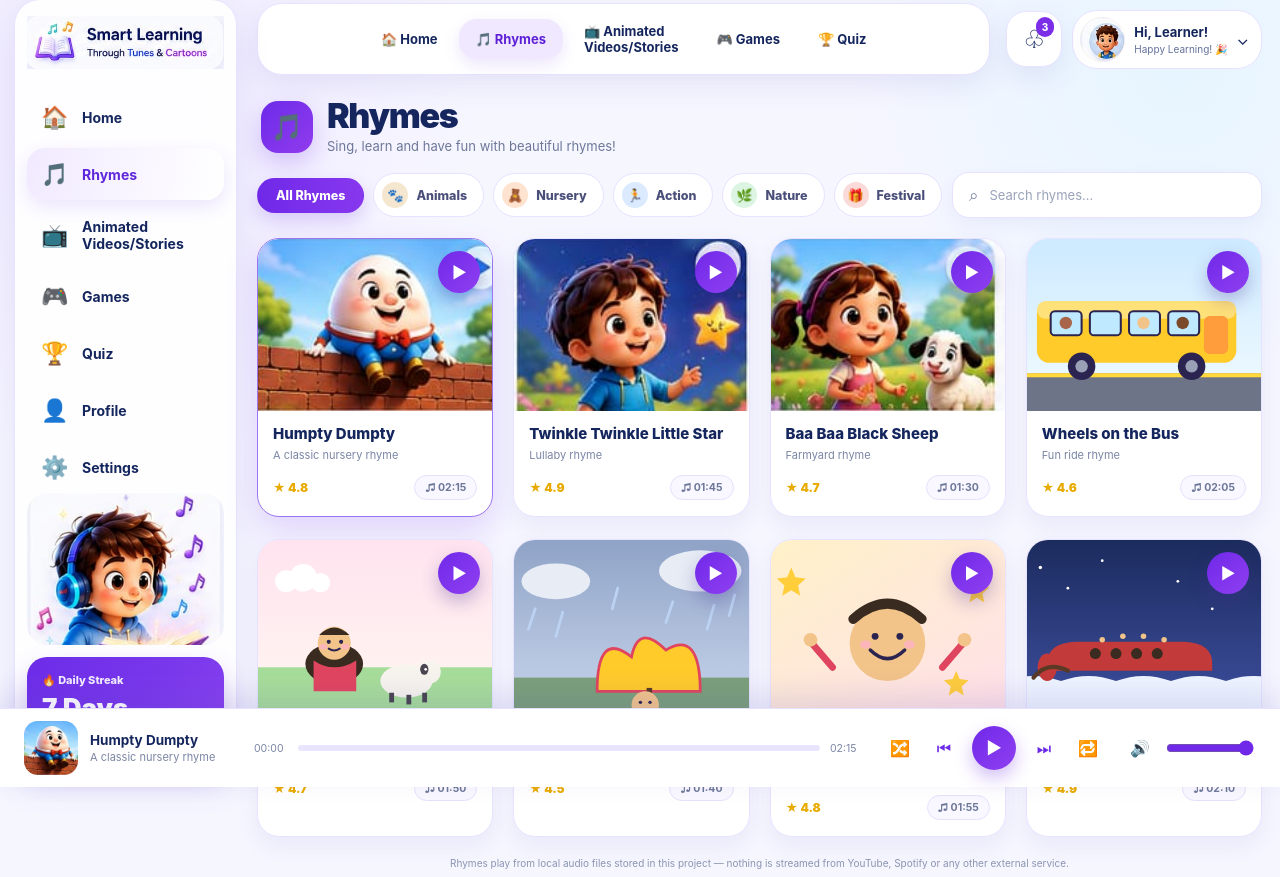
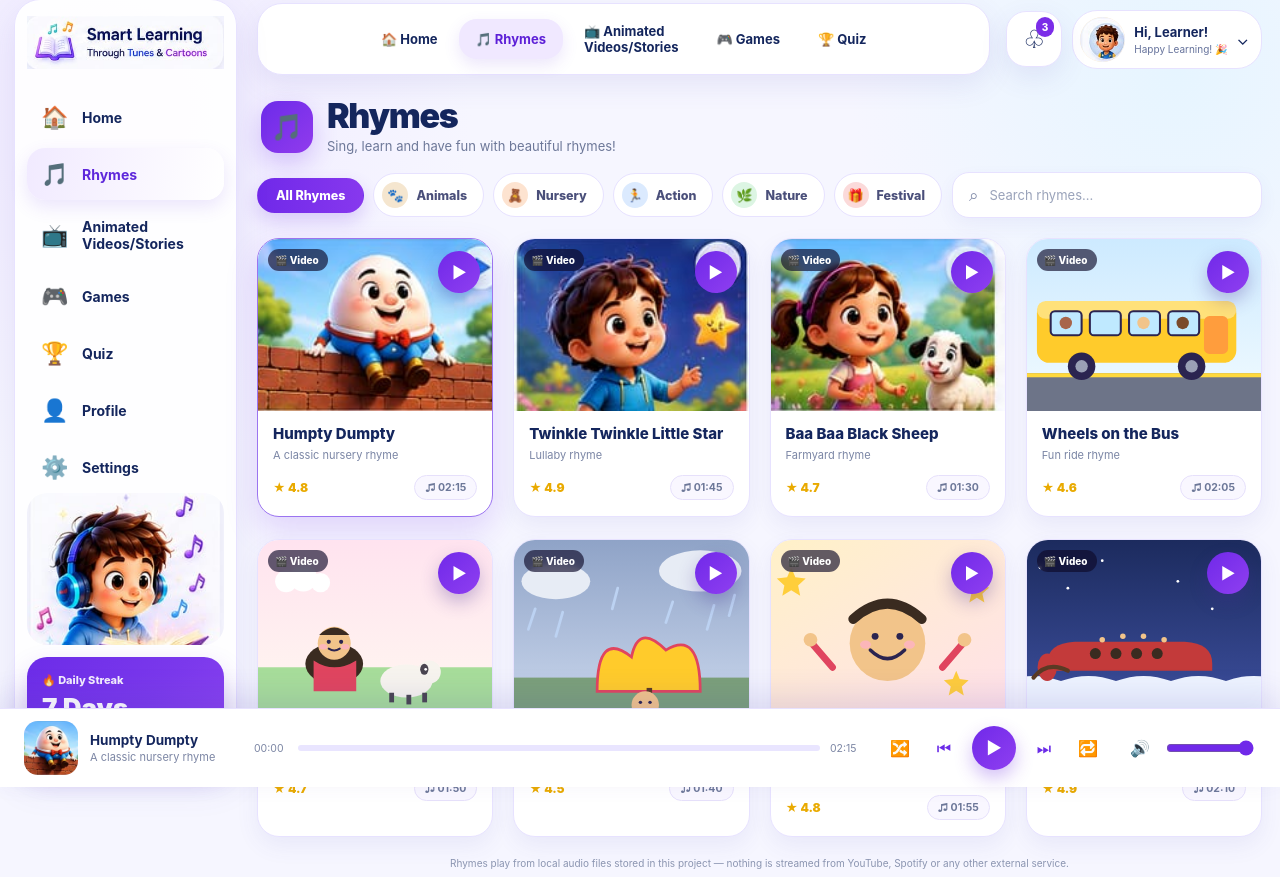
Before and after one commit to srikar3006/smart_learning, a Django app: page /rhymes/ in a window 1280 px wide. Shown: the part 13-890 px from the top of the page. Run offline with Django 5.2, Linux system fonts and the light colour scheme; a user stored in the database is signed in; data that the repository does not hold is empty.

Commit message:
Fixed rhymes data and gitignore for large files

```diff
--- a/rhymes/rhyme_data.py
+++ b/rhymes/rhyme_data.py
@@ -1,49 +1,3 @@
-# ============================================================
-# RHYMES — CONTENT CONFIG
-# ============================================================
-#
-# This is the ONE file you need to edit to add, remove or update
-# a rhyme on the "Rhymes" page. It works exactly the same way as
-# core/video_data.py does for the "Animated Videos & Stories" page.
-#
-# HOW TO ADD A NEW RHYME
-# -----------------------------------------------------------
-# 1. Copy one of the dictionaries below and paste it at the end
-#    of the RHYMES list.
-# 2. Give it a new unique "id" (just the next number).
-# 3. Set "category" to one of the values in CATEGORIES below
-#    (the value must match exactly, e.g. "Animals").
-# 4. Drop your audio file and thumbnail image here:
-#
-#       PUT RHYME AUDIO FILES HERE:      static/audio/rhymes/<your-file>.mp3
-#       PUT RHYME THUMBNAILS HERE:       static/images/rhymes/<your-file>.jpg
-#
-#    then point "audio" / "thumbnail" at those filenames.
-# 5. That's it — no other file needs to change. The Rhymes page
-#    reads this list automatically.
-#
-# NOTE ON AUDIO/THUMBNAIL FILES
-# -----------------------------------------------------------
-# Each rhyme currently points at a simple hand-drawn .svg
-# thumbnail (already included in static/images/rhymes/) so the
-# page looks complete out of the box. Swap any of them out for
-# your own .jpg/.png photo any time — just replace the file and
-# update the "thumbnail" value below to match your filename.
-#
-# There are no placeholder audio files (only you can legally
-# supply the rhyme recordings). Until a real .mp3 is added in
-# static/audio/rhymes/, the bottom player will show a friendly
-# "audio coming soon" message instead of failing.
-#
-# ONLY LOCAL FILES ARE USED ON THIS PAGE.
-# No YouTube, Spotify or any other external service is used for
-# rhyme audio or thumbnails — everything is served from this
-# project's own /static/ folder.
-# ============================================================
-
-
-# Categories shown as filter pills at the top of the page.
-# "slug" is used internally for filtering, "label" is shown to the user.
 CATEGORIES = [
     {"slug": "all", "label": "All Rhymes", "icon": "🎵"},
     {"slug": "Animals", "label": "Animals", "icon": "🐾"},
@@ -53,13 +7,6 @@ CATEGORIES = [
     {"slug": "Festival", "label": "Festival", "icon": "🎁"},
 ]
 
-
-# ------------------------------------------------------------
-# RHYME LIBRARY
-# ADD NEW RHYMES HERE — add new entries below this line, keep
-# the same shape (id, title, description, category, duration,
-# rating, thumbnail, audio).
-# ------------------------------------------------------------
 RHYMES = [
     {
         "id": 1,
@@ -70,6 +17,7 @@ RHYMES = [
         "rating": 4.8,
         "thumbnail": "images/reference/humpty.png",
         "audio": "audio/rhymes/humpty-dumpty.mp3",
+        "video": "videos/rhymes/humpty-dumpty.mp4",
     },
     {
         "id": 2,
@@ -79,7 +27,8 @@ RHYMES = [
         "duration": "01:45",
         "rating": 4.9,
         "thumbnail": "images/reference/twinkle.png",
-        "audio": "audio/rhymes/twinkle-twinkle.mp4",
+        "audio": "audio/rhymes/twinkle-twinkle.mp3",
+        "video": "videos/rhymes/twinkle-twinkle.mp4",
     },
     {
         "id": 3,
@@ -90,6 +39,7 @@ RHYMES = [
         "rating": 4.7,
         "thumbnail": "images/reference/baa-baa.png",
         "audio": "audio/rhymes/baa-baa-black-sheep.mp3",
+        "video": "videos/rhymes/baa-baa-black-sheep.mp4",
     },
     {
         "id": 4,
@@ -100,6 +50,7 @@ RHYMES = [
         "rating": 4.6,
         "thumbnail": "images/rhymes/wheels-on-the-bus.svg",
         "audio": "audio/rhymes/wheels-on-the-bus.mp3",
+        "video": "videos/rhymes/wheels-on-the-bus.mp4",
     },
     {
         "id": 5,
@@ -110,6 +61,7 @@ RHYMES = [
         "rating": 4.7,
         "thumbnail": "images/rhymes/mary-had-a-little-lamb.svg",
         "audio": "audio/rhymes/mary-had-a-little-lamb.mp3",
+        "video": "videos/rhymes/mary-had-a-little-lamb.mp4",
     },
     {
         "id": 6,
@@ -120,6 +72,7 @@ RHYMES = [
         "rating": 4.5,
         "thumbnail": "images/rhymes/rain-rain-go-away.svg",
         "audio": "audio/rhymes/rain-rain-go-away.mp3",
+        "video": "videos/rhymes/rain-rain-go-away.mp4",
     },
     {
         "id": 7,
@@ -130,16 +83,17 @@ RHYMES = [
         "rating": 4.8,
         "thumbnail": "images/rhymes/if-youre-happy.svg",
         "audio": "audio/rhymes/if-youre-happy.mp3",
+        "video": "videos/rhymes/if-youre-happy.mp4",
     },
     {
         "id": 8,
         "title": "Jingle Bells",
         "description": "Festival rhyme",
+        "duration": "02:10",
         "category": "Festival",
-        "duration": "02:10",
         "rating": 4.9,
         "thumbnail": "images/rhymes/jingle-bells.svg",
         "audio": "audio/rhymes/jingle-bells.mp3",
+        "video": "videos/rhymes/jingle-bells.mp4",
     },
-    # ---- add new rhymes above this line -----------------------
 ]
--- a/rhymes/views.py
+++ b/rhymes/views.py
@@ -65,7 +65,8 @@ def rhyme_list(request):
         {
             **item,
             "thumbnail": static(item["thumbnail"]),
-            "audio": static(item["audio"]),
+            "audio": static(item["audio"]) if item.get("audio") else "",
+            "video": static(item["video"]) if item.get("video") else "",
         }
         for item in RHYMES
     ]
--- a/templates/rhymes/rhyme_list.html
+++ b/templates/rhymes/rhyme_list.html
@@ -78,6 +78,20 @@
 
 .footer-note{text-align:center;color:#8b95b1;font-size:10px;margin:20px 0 0}
 .toast{position:fixed;right:18px;bottom:150px;z-index:90;background:#18204e;color:#fff;border-radius:16px;padding:11px 14px;font-size:11px;box-shadow:0 15px 30px rgba(22,29,75,.24);opacity:0;transform:translateY(8px);pointer-events:none;transition:.22s}.toast.show{opacity:1;transform:none}
+
+.video-badge{position:absolute;left:10px;top:10px;z-index:2;background:rgba(15,10,40,.65);color:#fff;font-size:10px;font-weight:800;padding:5px 9px 5px 7px;border-radius:999px;backdrop-filter:blur(3px);display:flex;align-items:center;gap:4px}
+
+/* ============================================================
+   VIDEO MODAL — used only for rhymes that have a "video" file
+   ============================================================ */
+.video-modal{position:fixed;inset:0;z-index:200;background:rgba(10,8,30,.75);display:none;align-items:center;justify-content:center;padding:24px}
+.video-modal.show{display:flex}
+.video-modal-inner{position:relative;width:100%;max-width:920px;background:#0b0b1a;border-radius:22px;overflow:hidden;box-shadow:0 30px 70px rgba(0,0,0,.45)}
+.video-modal-player{width:100%;max-height:72vh;display:block;background:#000}
+.video-modal-title{padding:14px 20px;color:#fff;font-weight:850;font-size:14.5px}
+.video-modal-close{position:absolute;right:12px;top:12px;width:36px;height:36px;border-radius:50%;background:rgba(255,255,255,.16);color:#fff;border:0;font-size:18px;line-height:1;z-index:3;backdrop-filter:blur(4px)}
+.video-modal-close:hover{background:rgba(255,255,255,.32)}
+@media(max-width:520px){.video-modal{padding:0}.video-modal-inner{border-radius:0;max-width:100%;height:100%}.video-modal-player{max-height:60vh}}
 
 /* ============================================================
    BOTTOM AUDIO PLAYER — single row, matches app reference design
@@ -192,6 +206,15 @@
   <audio id="ap-audio" preload="metadata"></audio>
 </div>
 
+<!-- ============== VIDEO MODAL (rhymes with a real video file) ============== -->
+<div class="video-modal" id="video-modal">
+  <div class="video-modal-inner">
+    <button type="button" class="video-modal-close" id="video-modal-close" aria-label="Close video">×</button>
+    <video id="video-modal-player" class="video-modal-player" controls playsinline></video>
+    <div class="video-modal-title" id="video-modal-title"></div>
+  </div>
+</div>
+
 <div id="toast" class="toast" role="status" aria-live="polite"></div>
 
 {{ rhymes_json|json_script:"rhymes-data" }}
@@ -266,7 +289,8 @@
     card.innerHTML = `
       <div class="art">
         <img src="${item.thumbnail}" alt="${item.title}" loading="lazy">
-        <button type="button" class="play" aria-label="Play ${item.title}">${isPlayingId(item.id) ? '⏸' : '▶'}</button>
+        ${item.video ? '<span class="video-badge">🎬 Video</span>' : ''}
+        <button type="button" class="play" aria-label="Play ${item.title}">${item.video ? '▶' : (isPlayingId(item.id) ? '⏸' : '▶')}</button>
       </div>
       <div class="content">
         <h3 class="title">${item.title}</h3>
@@ -282,11 +306,13 @@
 
     card.querySelector('.play').addEventListener('click', (e) => {
       e.stopPropagation();
+      if (item.video) { openVideoModal(item); return; }
       if (isPlayingId(item.id)) togglePlayPause();
       else playRhyme(item.id, true);
     });
 
     card.addEventListener('click', () => {
+      if (item.video) { openVideoModal(item); return; }
       if (isPlayingId(item.id)) togglePlayPause();
       else playRhyme(item.id, true);
     });
@@ -369,7 +395,10 @@
         <img src="${item.thumbnail}" alt="${item.title}" onerror="this.onerror=null;this.src='${PLACEHOLDER_IMAGE}';">
         <div class="recent-info"><strong>${item.title}</strong><small>${item.category} • ${item.duration || ''}</small></div>
       `;
-      el.addEventListener('click', () => playRhyme(item.id, true));
+      el.addEventListener('click', () => {
+        if (item.video) openVideoModal(item);
+        else playRhyme(item.id, true);
+      });
       row.appendChild(el);
     });
   }
@@ -399,6 +428,36 @@
   let isPlaying = false;
   let progressSaveTimer = null;
   let shuffleQueue = [];
+
+  // ------------------------------------------------------------
+  // Video modal — only used for rhymes that have a real "video"
+  // file (see rhymes/rhyme_data.py). Everything else keeps using
+  // the audio-only bottom player above.
+  // ------------------------------------------------------------
+  const videoModal = document.getElementById('video-modal');
+  const videoPlayer = document.getElementById('video-modal-player');
+  const videoTitle = document.getElementById('video-modal-title');
+  const videoModalClose = document.getElementById('video-modal-close');
+
+  function openVideoModal(item) {
+    audio.pause(); // don't let the audio bar keep playing under the video
+    videoTitle.textContent = item.title;
+    videoPlayer.src = item.video;
+    videoModal.classList.add('show');
+    videoPlayer.play().catch(() => { showToast(`Add "${item.title}"'s video to static/videos/rhymes/ to watch it here.`); });
+    logRecent(item.id);
+  }
+
+  function closeVideoModal() {
+    videoModal.classList.remove('show');
+    videoPlayer.pause();
+    videoPlayer.removeAttribute('src');
+    videoPlayer.load();
+  }
+
+  videoModalClose.addEventListener('click', closeVideoModal);
+  videoModal.addEventListener('click', (e) => { if (e.target === videoModal) closeVideoModal(); });
+  document.addEventListener('keydown', (e) => { if (e.key === 'Escape' && videoModal.classList.contains('show')) closeVideoModal(); });
 
   function isPlayingId(id) {
     return !!(currentItem && currentItem.id === id && isPlaying);
```
Also changed, not shown: 1 other file.
